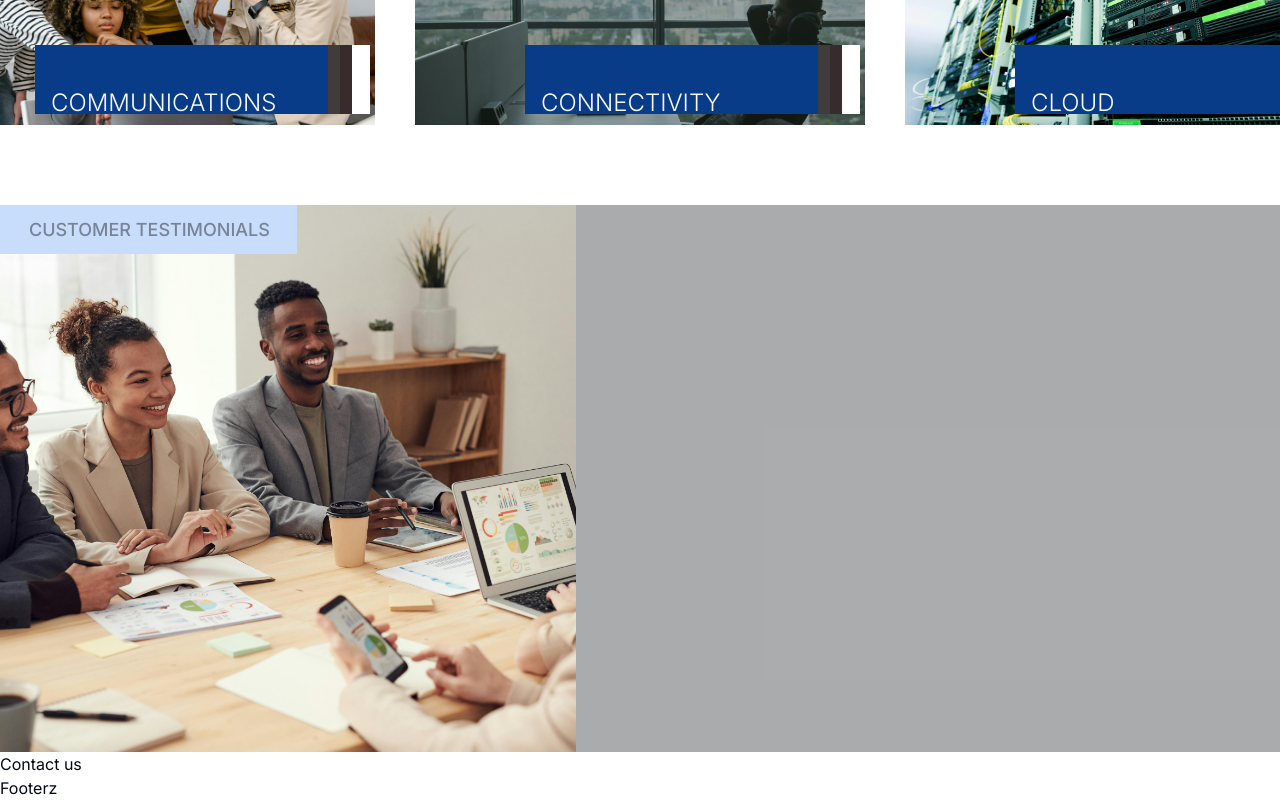
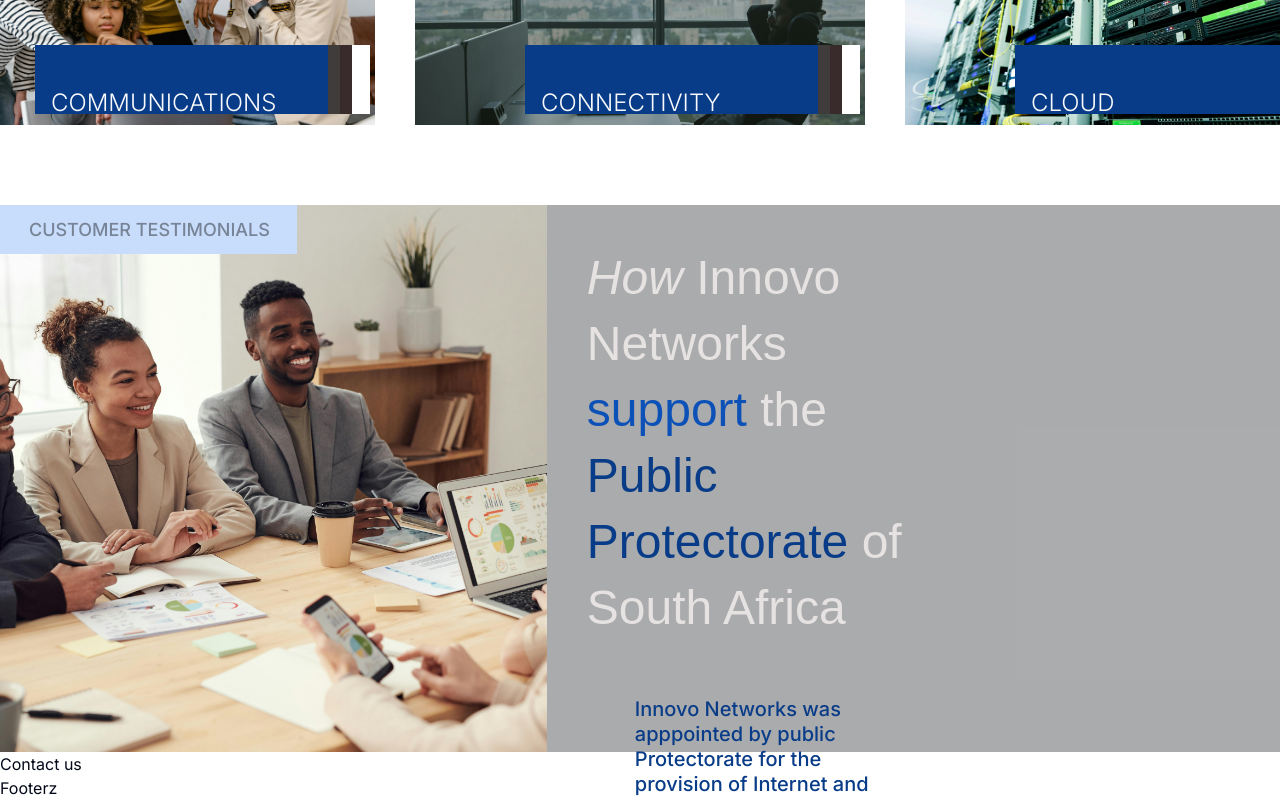
Before and after one commit to mfadhili/Innovo-ke, a Next.js app: page /MainContent in a window 1280 px wide. Shown: the part 2877-3677 px from the top of the page. Built offline with nearby package versions, Linux system fonts and the light colour scheme; a web font is replaced by a local one.

Commit message:
Testimonial text

```diff
--- a/app/MainContent/TestimonialSection.tsx
+++ b/app/MainContent/TestimonialSection.tsx
@@ -1,11 +1,13 @@
 import React from 'react';
+import {serifFont} from "@/app/fonts";
+import {Buttons} from "@/components/Button";
 
 function TestimonialSection({}) {
     return (
         <section className={'flex justify-center h-[547px] bg-[#23262962] w-full'}>
             {/*Customer Testimonials*/}
             <div className="flex w-full">
-                <div className="w-full flex flex-row">
+                <div className="w-full flex flex-row justify-between">
                     <div className="bg-testimonials-image h-[547px] w-[576px] bg-cover bg-[50%_50%]">
                         <div className="flex items-center w-[297px] h-[49px] gap-[10px] pl-[29px] py-[8px] bg-[#c8dcfb]  ">
                             <div className="w-fit text-lg opacity-40 text-black font-medium tracking-normal leading-normal ">
@@ -13,8 +15,37 @@
                             </div>
                         </div>
                     </div>
-                    <div className="">
-
+                    <div className="w-3/5 p-10 flex flex-col pt-15 gap-14">
+                        <p className={` w-1/2 font-normal text-5xl ${serifFont.className} leading-snug tracking-normal`}>
+                            <span className="italic text-[#e6e2e2]">How</span>
+                            <span className="text-[#e6e2e2]"> Innovo Networks </span>
+                            <span className="text-[#0c51b8]">support</span>
+                            <span className="text-[#e6e2e2]"> the </span>
+                            <span className="text-[#093c88]">Public Protectorate</span>
+                            <span className="text-[#e6e2e2]">
+                            {" "}
+                            of <br />
+                            South Africa
+                            <br />
+                            </span>
+                        </p>
+                        <p className={"w-1/2 pl-12 font-medium text-[#093c88] text-xl leading-[25px] tracking-[0"}>
+                            Innovo Networks was apppointed by public Protectorate for the provision of Internet and voice services.
+                        </p>
+                        <div className="flex flex-row w-1/2 pl-16 items-center gap-6">
+                            <div className={`${serifFont.className} font-semibold text-slate-300 text-5xl  tracking-[0.70px] leading-normal`}>
+                                99%
+                            </div>
+                            <div className={`font-semibold  text-2xl text-[#f5f4f4] tracking-[0] leading-[normal] whitespace-nowrap`}>
+                                SLA and Reliability
+                            </div>
+                        </div>
+                        <Buttons
+                            className="!w-[220px]"
+                            divClassName="!mt-[-4.00px] !text-[12px] !mb-[-2.00px] ![white-space:unset] !font-medium"
+                            property1="variant-3"
+                            text="SEE MORE CUSTOMER STORIES"
+                        />
                     </div>
                 </div>
             </div>
```
